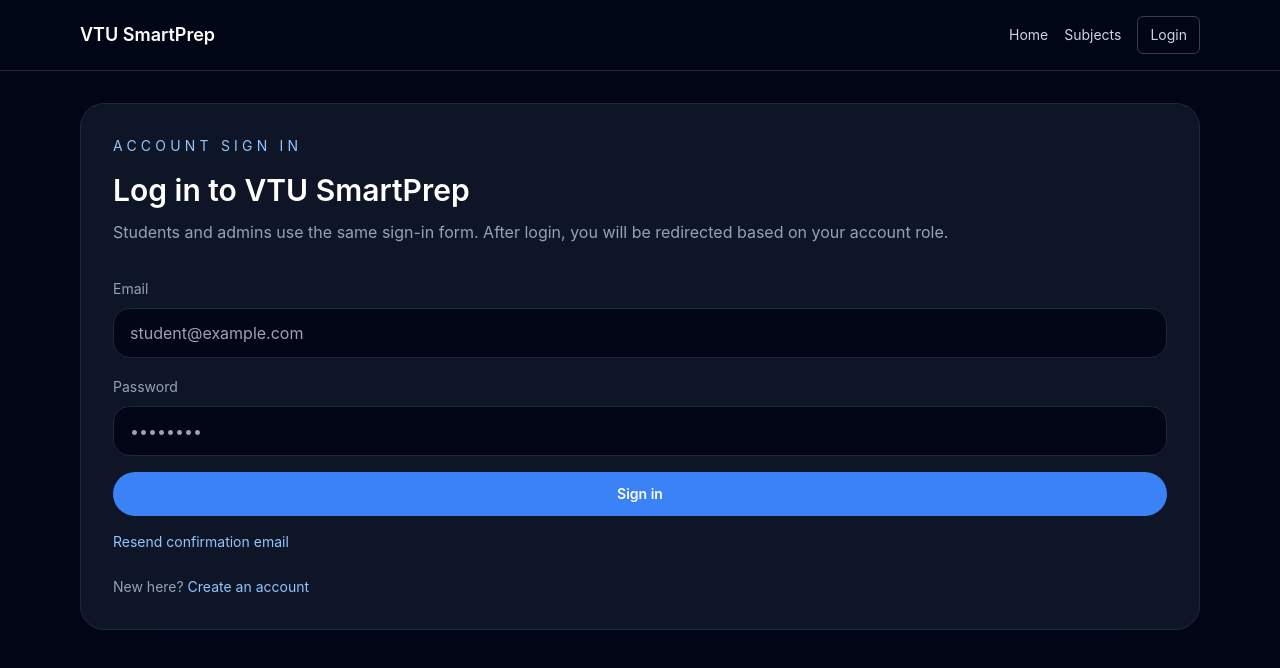
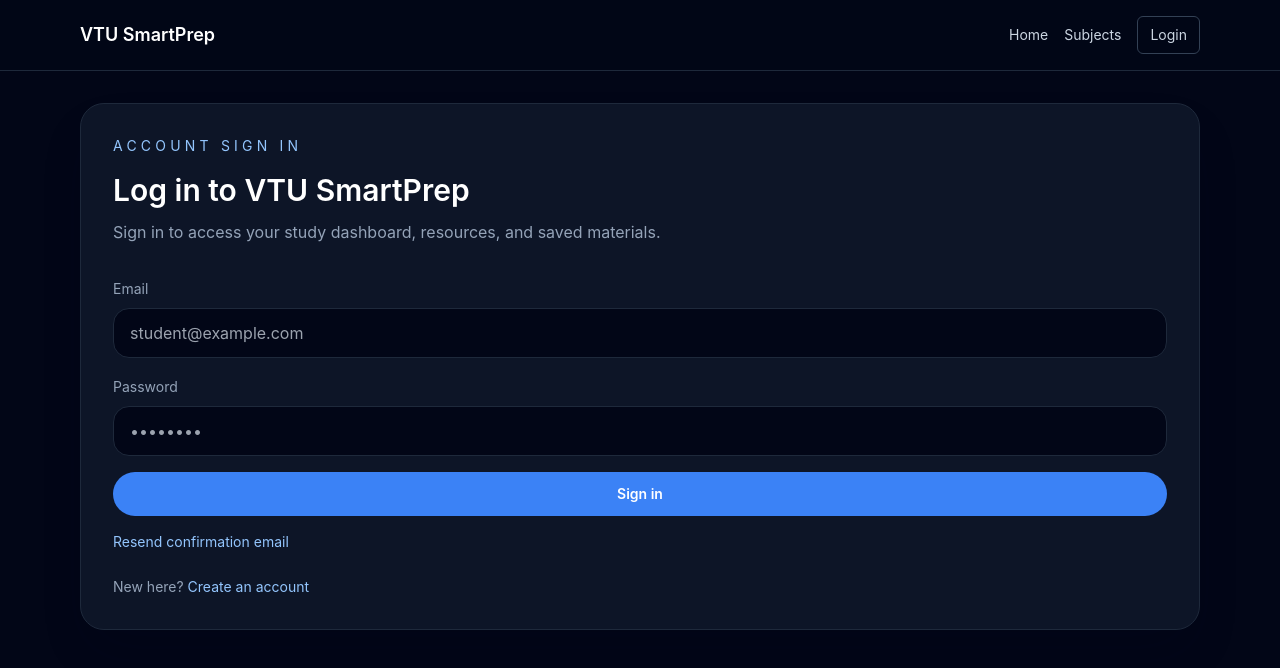
Before and after one commit to hbhagyashree/VTU-app-Repo, a Next.js app: page /login in a window 1280 px wide. Shown: the top 668 px of the page. Built offline with nearby package versions, Linux system fonts and the light colour scheme; no server answers.

Commit message:
Simplify public login copy

```diff
--- a/app/login/page.tsx
+++ b/app/login/page.tsx
@@ -90,7 +90,7 @@ export default function LoginPage() {
         <h1 className="mt-4 text-3xl font-semibold text-white">Log in to VTU SmartPrep</h1>
         <p className="mt-3 text-slate-400">
           {supabaseAuthEnabled
-            ? 'Students and admins use the same sign-in form. After login, you will be redirected based on your account role.'
+            ? 'Sign in to access your study dashboard, resources, and saved materials.'
             : 'Use the demo accounts below. Students and admins share the same sign-in form in both demo mode and Supabase mode.'}
         </p>
 
```
